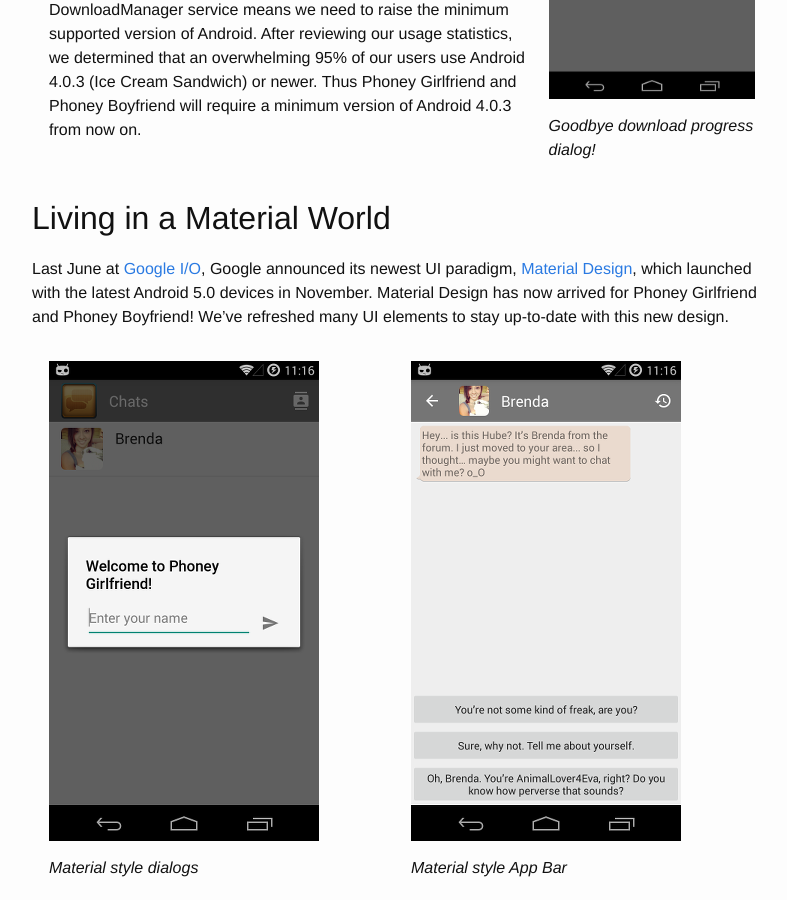
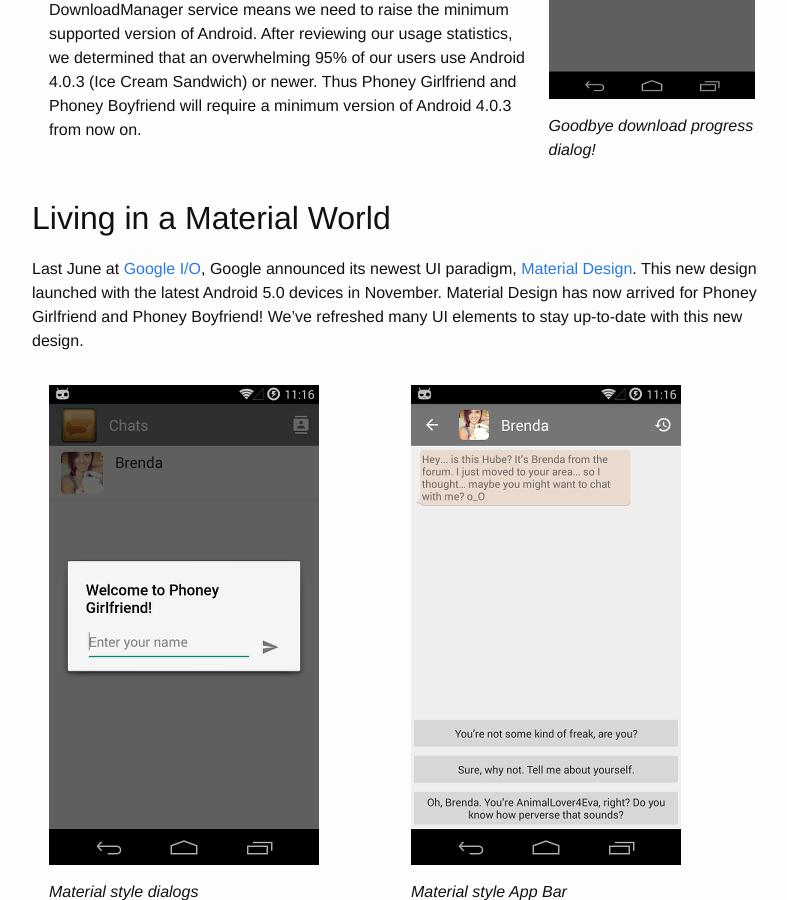
Before and after one commit to hube/phoneygirlfriend.com, a Jekyll site: the page built from _posts/2015-04-10-new-hotness.markdown, in a window 1280 px wide and 900 px high, scrolled down 1612 px. Shown: the whole window, without its empty margins (238-1025 px from the left). Built offline with Jekyll 4.4.1, drawn with Linux system fonts in a browser that asks for light colours.

Commit message:
remove run-on sentence

```diff
--- a/_posts/2015-04-10-new-hotness.markdown
+++ b/_posts/2015-04-10-new-hotness.markdown
@@ -91,10 +91,10 @@
 ## Living in a Material World
 Last June at [Google I/O](https://www.google.com/events/io), Google announced
 its newest UI paradigm,
-[Material Design](http://www.google.com/design/spec/material-design/introduction.html),
-which launched with the latest Android 5.0 devices in November. Material Design
-has now arrived for Phoney Girlfriend and Phoney Boyfriend! We've refreshed many
-UI elements to stay up-to-date with this new design.
+[Material Design](http://www.google.com/design/spec/material-design/introduction.html).
+This new design launched with the latest Android 5.0 devices in November.
+Material Design has now arrived for Phoney Girlfriend and Phoney Boyfriend!
+We've refreshed many UI elements to stay up-to-date with this new design.
 
 <table style="table-layout: fixed; width: 100%; border-spacing: 1em;">
 <tr>
```
